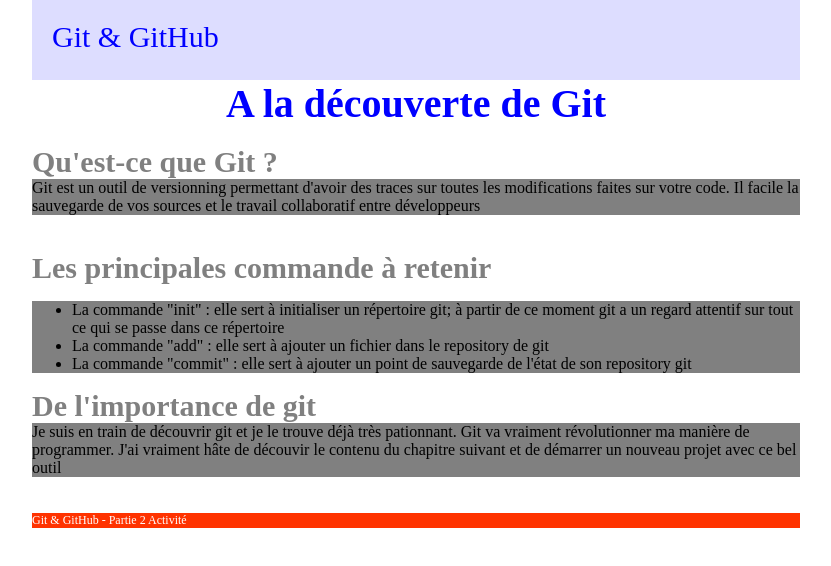
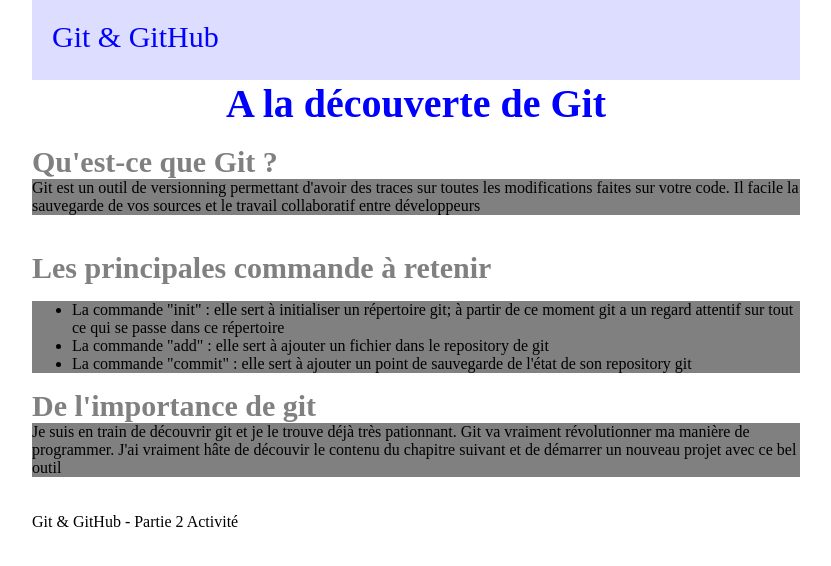
Before and after one commit to polinevol/git_activite_partie2, a plain HTML site: page index.html in a window 1280 px wide. Shown: the whole page, without its empty margins (224-1055 px from the left). Drawn offline with Linux system fonts and the light colour scheme.

```diff
--- a/monstyle.css
+++ b/monstyle.css
@@ -31,10 +31,3 @@ body{
 	padding-top: 20px;
 	padding-left: 20px;
 }
-#pied{
-	font-size: 12px;
-	text-align: left;
-	background: #FF3300;
-	height: 15px;
-	color:white;
-}
```
